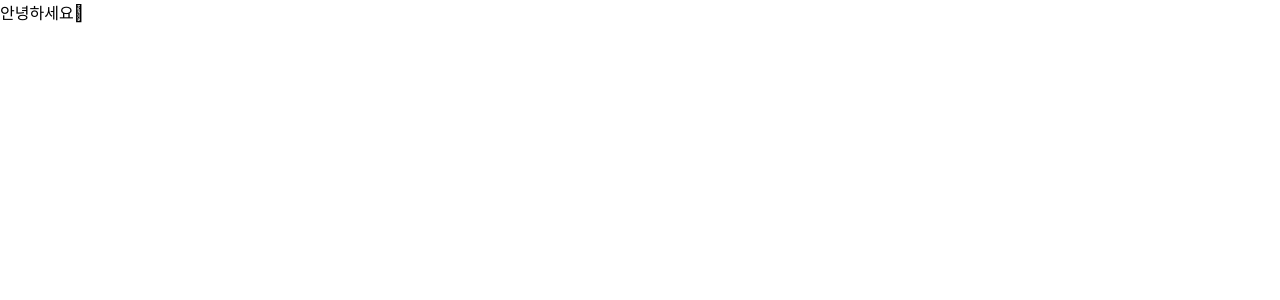
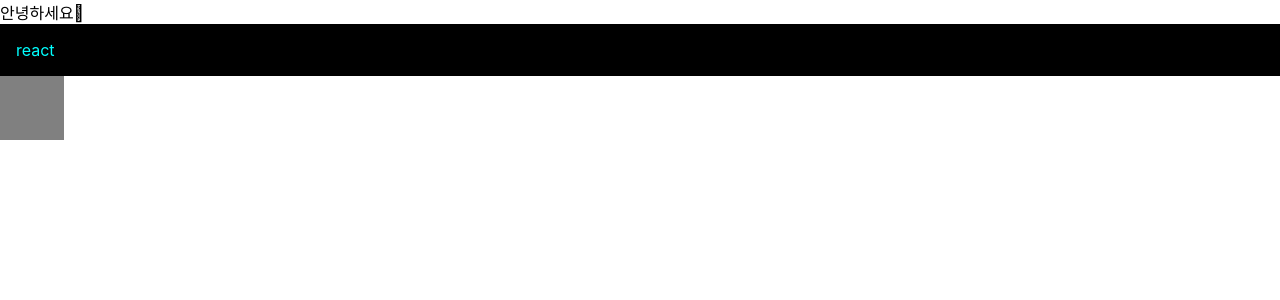
Before and after one commit to KimGiHong/React-study, a React (Create React App) app: page / in a window 1280 px wide. Shown: the top 300 px of the page. Built offline with nearby package versions, Linux system fonts and the light colour scheme.

Commit message:
react study

```diff
--- a/src/App.css
+++ b/src/App.css
@@ -1,38 +1,5 @@
-.App {
-  text-align: center;
+.gray-box {
+  background : gray;
+  width: 64px;
+  height: 64px;
 }
-
-.App-logo {
-  height: 40vmin;
-  pointer-events: none;
-}
-
-@media (prefers-reduced-motion: no-preference) {
-  .App-logo {
-    animation: App-logo-spin infinite 20s linear;
-  }
-}
-
-.App-header {
-  background-color: #282c34;
-  min-height: 100vh;
-  display: flex;
-  flex-direction: column;
-  align-items: center;
-  justify-content: center;
-  font-size: calc(10px + 2vmin);
-  color: white;
-}
-
-.App-link {
-  color: #61dafb;
-}
-
-@keyframes App-logo-spin {
-  from {
-    transform: rotate(0deg);
-  }
-  to {
-    transform: rotate(360deg);
-  }
-}
--- a/src/App.js
+++ b/src/App.js
@@ -1,12 +1,33 @@
 import React from 'react';
 import Helllo from './Hello';
+import './App.css';
 
 function App() {
+  const name = 'react'
+  const style = {
+    backgroundColor : 'black',
+    color : 'aqua',
+    padding : '1rem'
+  };
   return (
-    <div>
-      <Helllo></Helllo>
-    </div>
+    <>
+    {/* jsx 내부에서 주석을 사용하려면 {}를 사용하자.*/}
+      <Helllo
+        //이런식으로 작성하는 주석은 화면에 나타나지 않는다.
+      />
+      <div style = {style}>{name}</div>
+      <div className = "gray-box"></div>
+    </>
   );
 }
 
+/*
+
+jsx작성시 input과 같은 태그들은 self closing 태그를 사용한다.
+두개 이상의 태그는 하나의 태그로 감싸져야 한다. 이럴때 귀찮다면 비어있는 태그fragment를 사용해라 <> </>
+jsx 내부에서 javascript의 값을 나타내고싶다면 {}를 사용한다.
+jsx에서 인라인 스타일을 설정할 때에는 객체를 생성하고 위와 같은 방법으로 작성하면 된다.
+jsx에서는 class 대신 className이란걸 사용한다.
+
+*/
 export default App;
```
Also changed, not shown: 1 other file (tests, documents, lock files or other folders).
